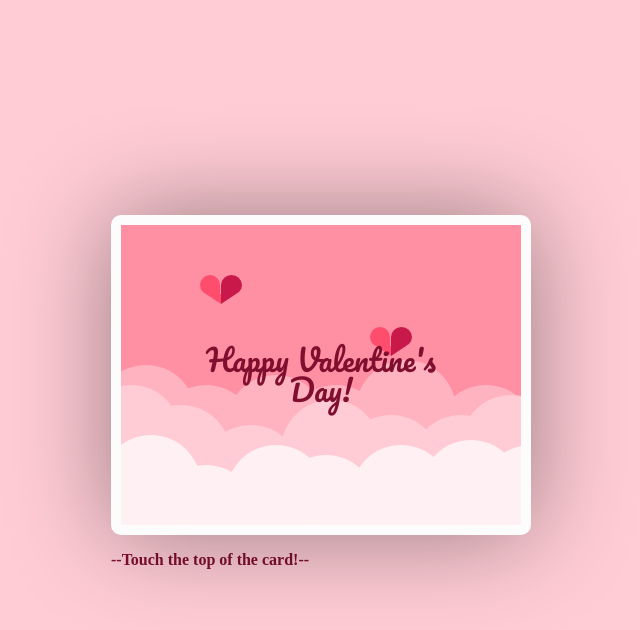
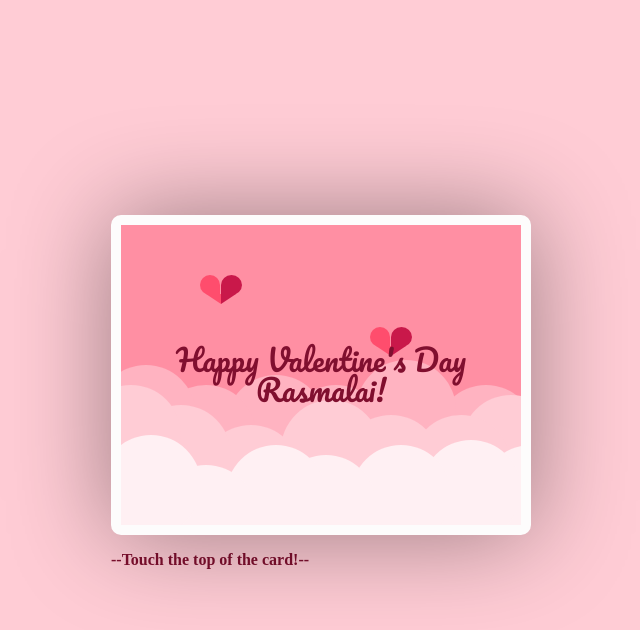
Before and after one commit to Coderzone23/hello-rasmalai, a plain HTML site: page index.html in a window 1280 px wide. Shown: the whole page, without its empty margins (319-959 px from the left). Drawn offline with Linux system fonts and the light colour scheme.

Commit message:
Update index.html

```diff
--- a/index.html
+++ b/index.html
@@ -32,7 +32,7 @@
               <div class="right-side"></div>
             </div>
           </div>
-          <div class="text"><span>Happy Valentine's</br> Day!</div>
+          <div class="text"><span>Happy Valentine's Day</br>Rasmalai!</div>
         </div>
         <p>--Touch the top of the card!--</p>
         </div>
```
